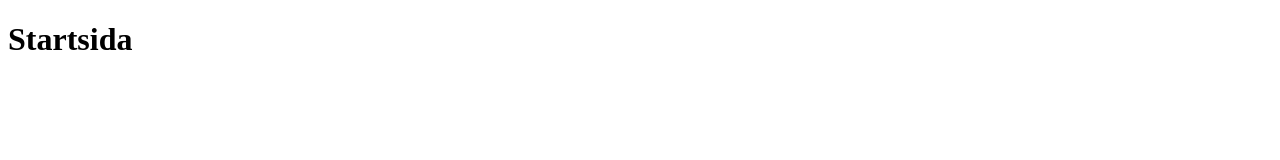
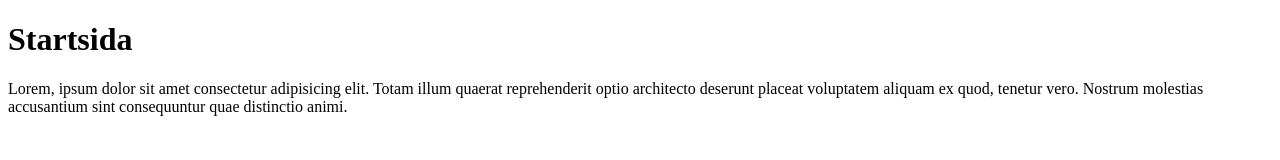
Before and after one commit to linnkroglund/frontend-demo, a plain HTML site: page index.html in a window 1280 px wide. Drawn offline with Linux system fonts and the light colour scheme.

Commit message:
Uppdaterat startsida

```diff
--- a/index.html
+++ b/index.html
@@ -8,5 +8,8 @@
 </head>
 <body>
     <h1>Startsida</h1>
+    <p>
+        Lorem, ipsum dolor sit amet consectetur adipisicing elit. Totam illum quaerat reprehenderit optio architecto deserunt placeat voluptatem aliquam ex quod, tenetur vero. Nostrum molestias accusantium sint consequuntur quae distinctio animi.
+    </p>
 </body>
 </html>
```
